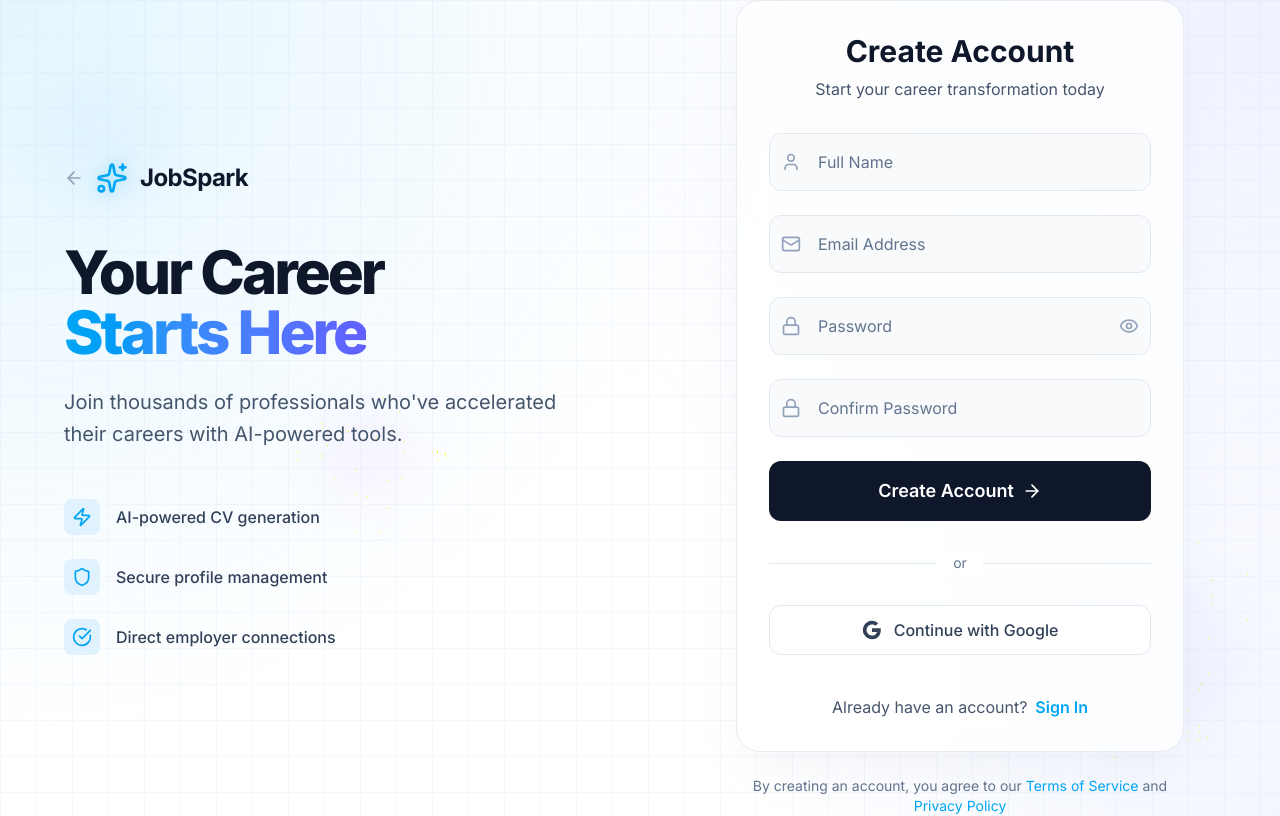
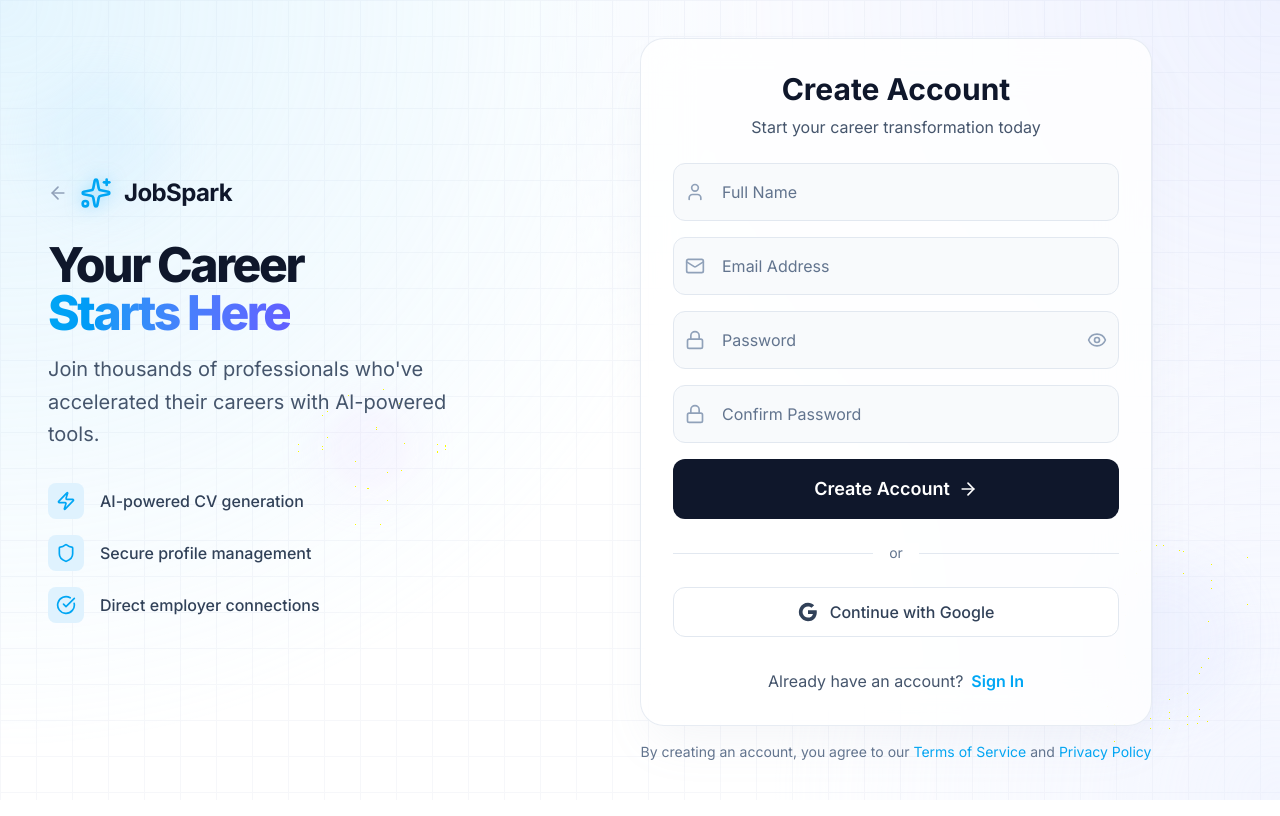
Before and after one commit to katmafalela/jobspark, a Next.js app: page /auth in a window 1280 px wide. Both pictures are taken after a click on the button "Sign Up". Built offline with nearby package versions, Linux system fonts and the light colour scheme.

Commit message:
Fix auth page spacing and layout

```diff
--- a/src/app/auth/page.tsx
+++ b/src/app/auth/page.tsx
@@ -78,14 +78,15 @@ const AuthPage = () => {
 
       <div className="relative z-10 flex min-h-screen">
         {/* Left Side - Branding & Benefits */}
-        <div className="hidden lg:flex lg:w-1/2 flex-col justify-center px-12 xl:px-16">
+        <div className="hidden lg:flex lg:w-2/5 flex-col justify-center px-8 xl:px-12 2xl:px-16">
           <motion.div
             initial={{ opacity: 0, x: -50 }}
             animate={{ opacity: 1, x: 0 }}
             transition={{ duration: 0.8, ease: "easeOut" }}
+            className="max-w-lg"
           >
             {/* Logo */}
-            <Link href="/" className="flex items-center space-x-3 mb-12 group">
+            <Link href="/" className="flex items-center space-x-3 mb-8 group">
               <ArrowLeft className="w-5 h-5 text-slate-400 group-hover:text-slate-600 transition-colors" />
               <Sparkles className="w-8 h-8 text-sky-500 drop-shadow-[0_0_8px_rgba(56,189,248,0.5)]" />
               <span className="text-2xl font-bold text-slate-900 tracking-tight">
@@ -93,7 +94,7 @@ const AuthPage = () => {
               </span>
             </Link>
 
-            <h1 className="text-5xl xl:text-6xl font-extrabold tracking-tighter text-slate-900 mb-6">
+            <h1 className="text-4xl xl:text-5xl 2xl:text-6xl font-extrabold tracking-tighter text-slate-900 mb-4">
               Your Career
               <br />
               <span className="bg-gradient-to-r from-sky-500 to-indigo-500 bg-clip-text text-transparent">
@@ -101,12 +102,12 @@ const AuthPage = () => {
               </span>
             </h1>
 
-            <p className="text-xl text-slate-600 mb-12 max-w-lg leading-relaxed">
+            <p className="text-lg xl:text-xl text-slate-600 mb-8 leading-relaxed">
               Join thousands of professionals who've accelerated their careers with AI-powered tools.
             </p>
 
             {/* Benefits */}
-            <div className="space-y-6">
+            <div className="space-y-4">
               {benefits.map((benefit, index) => (
                 <motion.div
                   key={benefit.text}
@@ -126,12 +127,12 @@ const AuthPage = () => {
         </div>
 
         {/* Right Side - Auth Form */}
-        <div className="w-full lg:w-1/2 flex items-center justify-center px-4 sm:px-6 lg:px-8">
+        <div className="w-full lg:w-3/5 flex items-center justify-center px-4 sm:px-6 lg:px-8 xl:px-12">
           <motion.div
             initial={{ opacity: 0, y: 20 }}
             animate={{ opacity: 1, y: 0 }}
             transition={{ duration: 0.8, ease: "easeOut", delay: 0.2 }}
-            className="w-full max-w-md"
+            className="w-full max-w-lg"
           >
             {/* Mobile Logo */}
             <div className="lg:hidden text-center mb-8">
@@ -144,9 +145,9 @@ const AuthPage = () => {
             </div>
 
             {/* Form Container */}
-            <div className="bg-white/80 backdrop-blur-xl border border-slate-200/80 rounded-3xl p-8 shadow-2xl shadow-slate-400/10">
+            <div className="bg-white/80 backdrop-blur-xl border border-slate-200/80 rounded-3xl p-6 sm:p-8 shadow-2xl shadow-slate-400/10">
               {/* Form Header */}
-              <div className="text-center mb-8">
+              <div className="text-center mb-6">
                 <AnimatePresence mode="wait">
                   <motion.h2
                     key={isLogin ? "login" : "signup"}
@@ -154,12 +155,12 @@ const AuthPage = () => {
                     animate={{ opacity: 1, y: 0 }}
                     exit={{ opacity: 0, y: 10 }}
                     transition={{ duration: 0.3 }}
-                    className="text-3xl font-bold text-slate-900 mb-2"
+                    className="text-2xl sm:text-3xl font-bold text-slate-900 mb-2"
                   >
                     {isLogin ? "Welcome Back" : "Create Account"}
                   </motion.h2>
                 </AnimatePresence>
-                <p className="text-slate-600">
+                <p className="text-slate-600 text-sm sm:text-base">
                   {isLogin
                     ? "Sign in to continue your career journey"
                     : "Start your career transformation today"
@@ -168,7 +169,7 @@ const AuthPage = () => {
               </div>
 
               {/* Form */}
-              <form onSubmit={handleSubmit} className="space-y-6">
+              <form onSubmit={handleSubmit} className="space-y-4">
                 <AnimatePresence mode="wait">
                   <motion.div
                     key={isLogin ? "login-form" : "signup-form"}
@@ -176,7 +177,7 @@ const AuthPage = () => {
                     animate={{ opacity: 1, x: 0 }}
                     exit={{ opacity: 0, x: isLogin ? 20 : -20 }}
                     transition={{ duration: 0.3 }}
-                    className="space-y-6"
+                    className="space-y-4"
                   >
                     {/* Name Field (Signup only) */}
                     {!isLogin && (
@@ -188,7 +189,7 @@ const AuthPage = () => {
                           value={formData.name}
                           onChange={handleInputChange}
                           placeholder="Full Name"
-                          className="w-full pl-12 pr-4 py-4 bg-slate-50 border border-slate-200 rounded-xl focus:outline-none focus:ring-2 focus:ring-sky-500 focus:border-transparent transition-all duration-200 text-slate-900 placeholder-slate-500"
+                          className="w-full pl-12 pr-4 py-3 sm:py-4 bg-slate-50 border border-slate-200 rounded-xl focus:outline-none focus:ring-2 focus:ring-sky-500 focus:border-transparent transition-all duration-200 text-slate-900 placeholder-slate-500"
                           required={!isLogin}
                         />
                       </div>
@@ -203,7 +204,7 @@ const AuthPage = () => {
                         value={formData.email}
                         onChange={handleInputChange}
                         placeholder="Email Address"
-                        className="w-full pl-12 pr-4 py-4 bg-slate-50 border border-slate-200 rounded-xl focus:outline-none focus:ring-2 focus:ring-sky-500 focus:border-transparent transition-all duration-200 text-slate-900 placeholder-slate-500"
+                        className="w-full pl-12 pr-4 py-3 sm:py-4 bg-slate-50 border border-slate-200 rounded-xl focus:outline-none focus:ring-2 focus:ring-sky-500 focus:border-transparent transition-all duration-200 text-slate-900 placeholder-slate-500"
                         required
                       />
                     </div>
@@ -217,7 +218,7 @@ const AuthPage = () => {
                         value={formData.password}
                         onChange={handleInputChange}
                         placeholder="Password"
-                        className="w-full pl-12 pr-12 py-4 bg-slate-50 border border-slate-200 rounded-xl focus:outline-none focus:ring-2 focus:ring-sky-500 focus:border-transparent transition-all duration-200 text-slate-900 placeholder-slate-500"
+                        className="w-full pl-12 pr-12 py-3 sm:py-4 bg-slate-50 border border-slate-200 rounded-xl focus:outline-none focus:ring-2 focus:ring-sky-500 focus:border-transparent transition-all duration-200 text-slate-900 placeholder-slate-500"
                         required
                       />
                       <button
@@ -239,7 +240,7 @@ const AuthPage = () => {
                           value={formData.confirmPassword}
                           onChange={handleInputChange}
                           placeholder="Confirm Password"
-                          className="w-full pl-12 pr-4 py-4 bg-slate-50 border border-slate-200 rounded-xl focus:outline-none focus:ring-2 focus:ring-sky-500 focus:border-transparent transition-all duration-200 text-slate-900 placeholder-slate-500"
+                          className="w-full pl-12 pr-4 py-3 sm:py-4 bg-slate-50 border border-slate-200 rounded-xl focus:outline-none focus:ring-2 focus:ring-sky-500 focus:border-transparent transition-all duration-200 text-slate-900 placeholder-slate-500"
                           required={!isLogin}
                         />
                       </div>
@@ -264,14 +265,14 @@ const AuthPage = () => {
                   type="submit"
                   whileHover={{ scale: 1.02 }}
                   whileTap={{ scale: 0.98 }}
-                  className="w-full bg-slate-900 text-white py-4 rounded-xl font-semibold text-lg transition-all duration-200 hover:bg-slate-800 focus:outline-none focus:ring-2 focus:ring-slate-500 focus:ring-offset-2 flex items-center justify-center space-x-2 group"
+                  className="w-full bg-slate-900 text-white py-3 sm:py-4 rounded-xl font-semibold text-base sm:text-lg transition-all duration-200 hover:bg-slate-800 focus:outline-none focus:ring-2 focus:ring-slate-500 focus:ring-offset-2 flex items-center justify-center space-x-2 group"
                 >
                   <span>{isLogin ? "Sign In" : "Create Account"}</span>
                   <ArrowRight className="w-5 h-5 group-hover:translate-x-1 transition-transform" />
                 </motion.button>
 
                 {/* Divider */}
-                <div className="relative my-8">
+                <div className="relative my-6">
                   <div className="absolute inset-0 flex items-center">
                     <div className="w-full border-t border-slate-200" />
                   </div>
@@ -298,7 +299,7 @@ const AuthPage = () => {
 
                 {/* Toggle Mode */}
                 <div className="text-center pt-4">
-                  <p className="text-slate-600">
+                  <p className="text-slate-600 text-sm sm:text-base">
                     {isLogin ? "Don't have an account?" : "Already have an account?"}
                     <button
                       type="button"
@@ -318,7 +319,7 @@ const AuthPage = () => {
                 initial={{ opacity: 0 }}
                 animate={{ opacity: 1 }}
                 transition={{ delay: 0.5 }}
-                className="text-center text-sm text-slate-500 mt-6"
+                className="text-center text-xs sm:text-sm text-slate-500 mt-4"
               >
                 By creating an account, you agree to our{" "}
                 <a href="#" className="text-sky-500 hover:text-sky-600 transition-colors">
```
